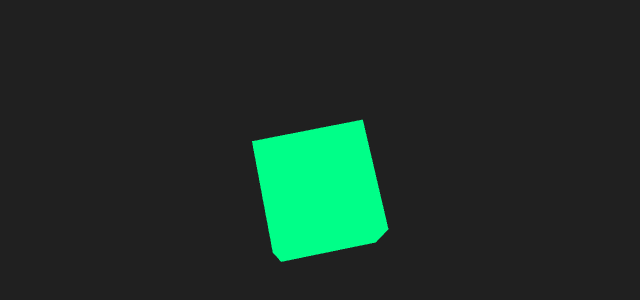
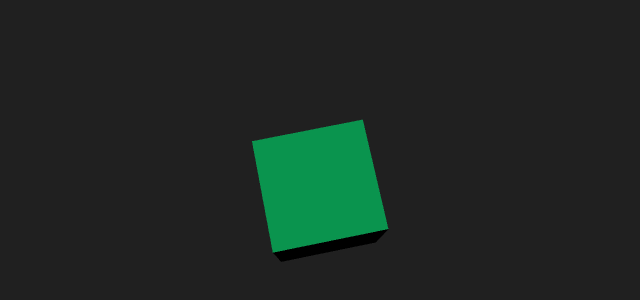
Before and after one commit to nderimaliti/threejs-intro, a website built with Vite: page index.html in a window 1280 px wide. Shown: the part 204-504 px from the top of the page, without its empty margins (321-961 px from the left). Built offline with nearby package versions, Linux system fonts and the light colour scheme.

Commit message:
Updated index.html and main.js

```diff
--- a/index.html
+++ b/index.html
@@ -1,19 +1,17 @@
 <!DOCTYPE html>
-<html lang="en">
+<html>
     <head>
-    <meta charset="UTF-8" />
-    <title>First Three.js Project</title>
+        <title>Three.js Intro</title>
         <style>
-      body {
-        margin: 0;
-        overflow: hidden;
+            body{
+                margin:0; overflow: hidden;
             }
-      canvas {
-        display: block;
+            canvas{
+                    display: inline-block;
                 }
         </style>
     </head>
     <body>
-    <script type="module" src="/main.js"></script>
+        <script type="module" src="main.js"></script>
     </body>
 </html>
--- a/main.js
+++ b/main.js
@@ -1,45 +1,34 @@
-import * as THREE from "three";
+import * as THREE from 'three';
 
-
-const scene = new THREE.Scene();
+const scene = new THREE.Scene(); //scene constructor
 scene.background = new THREE.Color(0x202020);
 
 const camera = new THREE.PerspectiveCamera(
-  75,
-  window.innerWidth / window.innerHeight,
-  0.1,
-  1000
+    75, window.innerWidth/window.innerHeight, 0.1, 1000
 );
-camera.position.z = 5;
 
+camera.position.z = 10;
 
-const renderer = new THREE.WebGLRenderer({ antialias: true });
+const renderer = new THREE.WebGLRenderer({antialias:true});
 renderer.setSize(window.innerWidth, window.innerHeight);
+
 document.body.appendChild(renderer.domElement);
 
 
-const geometry = new THREE.BoxGeometry(1, 1, 1);
-const material = new THREE.MeshBasicMaterial({ color: 0x00ff88 });
+const geometry = new THREE.BoxGeometry(2,2,2);
+const material = new THREE.MeshStandardMaterial({color:0x00ff88});
 const cubeMesh = new THREE.Mesh(geometry, material);
 scene.add(cubeMesh);
 
-
-const light = new THREE.DirectionalLight(0xffffff, 1);
-light.position.set(2, 2, 5);
+const light = new THREE.DirectionalLight(0xffffff,1);
+light.position.set(2,2,5);
 scene.add(light);
 
-
-function animate() {
-  requestAnimationFrame(animate);
-  cubeMesh.rotation.x += 0.01;
-  cubeMesh.rotation.y += 0.01;
-  renderer.render(scene, camera);
+function animate(){
+    requestAnimationFrame(animate);
+    cubeMesh.rotation.x +=0.01;
+    cubeMesh.rotation.y +=0.01;
+    renderer.render(scene,camera);
 }
 
 animate();
-
-window.addEventListener("resize", () => {
-  camera.aspect = window.innerWidth / window.innerHeight;
-  camera.updateProjectionMatrix();
-  renderer.setSize(window.innerWidth, window.innerHeight);
-});
```
Lines whose indentation alone changed are shown as unchanged.
